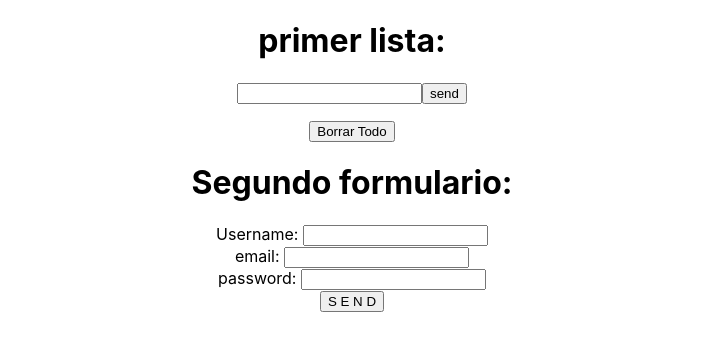
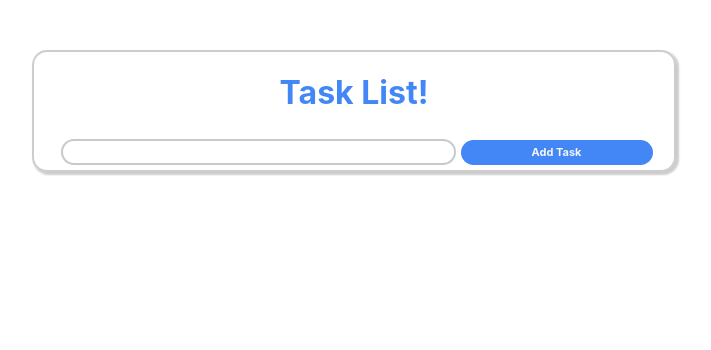
Before and after one commit to danielrb97/exercise1, a React (Create React App) app in the folder exercise/: page / in a window 1280 px wide. Shown: the top 350 px of the page, without its empty margins (288-999 px from the left). Built offline with nearby package versions, Linux system fonts and the light colour scheme.

Commit message:
ejercicio 4

```diff
--- a/exercise/src/App.css
+++ b/exercise/src/App.css
@@ -1,38 +1,152 @@
 .App {
   text-align: center;
+  position: absolute;
+  left: calc(25%);
+  width: 50%;
+  border: 2px solid #9f9a9a81;
+  margin-top: 50px;
+  border-radius: 15px;
+  box-shadow: 2px 2px 2px 1px rgba(0, 0, 0, 0.2);
 }
 
-.App-logo {
-  height: 40vmin;
-  pointer-events: none;
+
+.Lista-text{
+  font-size: 50px;
+  text-decoration: dashed;
 }
 
-@media (prefers-reduced-motion: no-preference) {
-  .App-logo {
-    animation: App-logo-spin infinite 20s linear;
-  }
+.addItem-container h1{
+  font-family: inherit;
+  color: #4287f5;
 }
 
-.App-header {
-  background-color: #282c34;
-  min-height: 100vh;
-  display: flex;
-  flex-direction: column;
-  align-items: center;
-  justify-content: center;
-  font-size: calc(10px + 2vmin);
-  color: white;
+.addItem-container input{
+  border-radius: 20px;
+  width: 60%;
+  margin: 5px;
+  border: 2px solid #bfc3c3de;
+  padding-left: 5px;
+  color: black;
+  height: 20px;
 }
 
-.App-link {
-  color: #61dafb;
+.addItem-container input:hover{
+  border: 2px solid #4287f5;
+
 }
 
-@keyframes App-logo-spin {
-  from {
-    transform: rotate(0deg);
-  }
-  to {
-    transform: rotate(360deg);
-  }
+.addItem-container button{
+  border-radius: 20px;
+  border: none;
+  background-color: #4287f5;
+  font-family: inherit;
+  height: 25px;
+  color: whitesmoke;
+  font-size: 11px;
+  width: 30%;
+  cursor: pointer;
+  font-weight: bold;
 }
+
+.addItem-container button:hover{
+  background-color: #42aaf5;
+}
+
+.item-container{
+  margin-top: 10px;
+}
+.item-container input[type="checkbox"]{
+  appearance: none;
+  -webkit-appearance: none;
+  height: 15px;
+  width: 15px;
+  border-radius: 20px;
+  border: 2px solid rgb(102, 153, 51);
+  cursor: pointer;
+  margin-bottom: -2px;
+}
+
+.item-container input[type="checkbox"]:checked{
+  background-color: rgb(102, 153, 51);
+}
+
+.item-container input[type="text"]{
+  border-radius: 10px;
+  height: 20px;
+  margin-left: 5px;
+  margin-right: 5px;
+  color: black;
+  width: 50%;
+  background-color: white;
+}
+
+.EditButton{
+  border-radius: 10px;
+  border: none;
+  background-color: #ffc300;
+  color: white;
+  font-family: inherit;
+  font-size: 11px;
+  height: 20px;
+  width: 40px;
+  margin-right: 3px;
+  cursor: pointer;
+  font-weight: bold;
+}
+.EditButton:hover{
+  background-color: #ffd500;
+}
+
+.DoneButton{
+  border-radius: 10px;
+  border: none;
+  background-color: rgb(102, 153, 51);
+  color: white;
+  font-family: inherit;
+  font-size: 11px;
+  height: 20px;
+  width: 40px;
+  margin-right: 3px;
+  cursor: pointer;
+  font-weight: bold;
+}
+
+.DoneButton:hover{
+  background-color: rgb(112, 153, 51);
+}
+
+.DeleteButton{
+  background-color: #e94235;
+  border: none;
+  font-family: inherit;
+  font-weight: bold;
+  border-radius: 20px;
+ height: 22px;
+ width: 22px;
+  cursor: pointer;
+  padding-bottom: 3px;
+  margin-left: 4px;
+}
+
+.DeleteButton:hover{
+  background-color: #fb5151;
+}
+
+
+.borrarTodoButton{
+  background-color: #e94235;
+  border: none;
+  margin-top: 20px;
+  margin-bottom: 20px;
+  font-family: inherit;
+  font-size: 11px;
+  font-weight: bold;
+  border-radius: 5px;
+  height: 23px;
+  width: 30%;
+  cursor: pointer;
+}
+
+.borrarTodoButton:hover{
+  background-color: #fb5151;
+}
--- a/exercise/src/App.tsx
+++ b/exercise/src/App.tsx
@@ -1,43 +1,56 @@
-import React, {useState} from 'react';
-import './App.css';
-import Lista from './Components/Lista';
-import { intList } from './Components/Interfaces';
-import Form from './Components/Form'
-
-
+import React, { useState } from "react";
+import "./App.css";
+import { intList } from "./Components/Interfaces";
+import TodoList from "./Components/TodoList";
+import AddItem from "./Components/AddItem";
 
 function App() {
+  const [id, setId] = useState<number>(0);
+  var count: number = id;
 
-  const [newName, setNewName] = useState('');
-  var [newList, setNewList] = useState<intList[]>([]);
-  const [id,setId] = useState<number>(0);
-  var count:number = id;
-  var list:intList[] = []
+  const [listaTareas, setListaTareas] = useState<intList[]>([]);
 
-  const handleName = (name: string) =>{
-      list = [...newList, {name,id}];
-      count++;
-      setId(count);
-      setNewList(list);
-      setNewName('');
+  const handleItem = (task: string) => {
+    setListaTareas([...listaTareas, { id: id, task: task, completed: false }]);
+    count++;
+    setId(count);
+  };
 
+  const handleCheckBox = (id: number) => {
+    setListaTareas(
+      listaTareas.map((item) => {
+        return item.id === Number(id)
+          ? { ...item, completed: !item.completed }
+          : { ...item };
+      })
+    );
+  };
+
+  const handleDelete = (index: number) => {
+    setListaTareas(listaTareas.filter((a) => a.id !== index));
+  };
+
+  const borrarTodo = () => {
+    setListaTareas([]);
+  };
+
+  const editTask= (id:number,newtask:string) =>  {
+    setListaTareas(
+      listaTareas.map((item)=>{
+        return item.id === Number(id) ? {...item, task:newtask} : {...item};
+      })
+    )
   }
-
-  const handleDelete = (index:number)=>{setNewList(newList.filter(a => a.id !== newList[index].id))}
-
-  const borrarTodo=()=>{setNewList([])}
-
   return (
     <div className="App">
-        <form onSubmit={e => e.preventDefault()} >
-          <h1>primer lista:</h1>
-          <input type="text" onChange={e => setNewName(e.target.value)} value={newName}  />
-          <button onClick={() => handleName(newName)}>send</button>
-        </form>
-        <div>
-            <Lista newList={newList} handleDelete={handleDelete}  borrarTodo={borrarTodo} />
-            <Form/>
-        </div>
+      <AddItem handleItem={handleItem} />
+      <TodoList
+        borrarTodo={borrarTodo}
+        listaTareas={listaTareas}
+        handleCheckBox={handleCheckBox}
+        handleDelete={handleDelete}
+        editTask={editTask}
+      />
     </div>
   );
 }
--- /dev/null
+++ b/exercise/src/Components/AddItem.jsx
@@ -0,0 +1,24 @@
+import React, { useState } from "react";
+
+export default function AddItem({ handleItem }) {
+  const [newItem, setNewItem] = useState("");
+  const handleNewItem = (e) => {
+    e.preventDefault();
+    setNewItem("");
+  };
+  return (
+    <div className="addItem-container">
+      <form onSubmit={handleNewItem}>
+        <h1>Task List!</h1>
+        <input
+          value={newItem}
+          type="text"
+          name="AddItem"
+          id="AddItem"
+          onChange={(e) => setNewItem(e.target.value)}
+        />
+        <button onClick={() => handleItem(newItem)}>Add Task</button>
+      </form>
+    </div>
+  );
+}
--- /dev/null
+++ b/exercise/src/Components/DeleteAll.jsx
@@ -0,0 +1,5 @@
+const DeleteAll = ({ Atributte, borrarTodo }) => (
+  <button className="borrarTodoButton" onClick={borrarTodo}>{Atributte.text}</button>
+);
+
+export default DeleteAll;
--- a/exercise/src/Components/Interfaces.tsx
+++ b/exercise/src/Components/Interfaces.tsx
@@ -1,6 +1,7 @@
 export interface intList{
-    name:string;
     id:number;
+    task:string;
+    completed:boolean;
 }
 
 export interface IntObj{
--- a/exercise/src/Components/Lista.jsx
+++ b/exercise/src/Components/Lista.jsx
@@ -1,18 +1,51 @@
+import{ useEffect, useState } from "react";
+import DeleteAll from "./DeleteAll";
+
 //dummy component
 
-const Lista = ({newList, handleDelete, borrarTodo})=> (
+function Lista({ newList, itemId, handleDelete, borrarTodo, handleCheck }) {
+
+  const [checked, setChecked] = useState(false);
+  const [id, setId] = useState(Number);
+
+  useEffect(()=>{
+       setId(itemId)
+       console.log(id)
+  },[newList])
+
+  const getStyle= () => {
+    return{
+        textDecoration: newList[id].completed  ? 'line-through': 'none',
+        backgroundColor: '#CCF7E3'
+    }
+  }
+
+
+
+  return (
 
     //fragments are used when we want to wrap something and that doesnt need a style
+
     <>
-        <ul>
-            {
-                newList.map((list,index)=>(
-                    <li key={list.index}>{list.name}<button onClick={() => handleDelete(index)}>x</button></li>
-                ))
-            }
-        </ul>
-        <button onClick={borrarTodo}>Borrar Todo</button>
+      <ul>
+        {newList.map((list, index) => (
+          <li key={list.index}>
+            <input
+              checked={newList[id].completed}
+              key={index}
+              type="checkbox"
+              name="miCheck"
+              onChange={()=>handleCheck(index)}
+            />
+            <div key={index} style={getStyle()}>{list.name}</div>
+
+            <input type="text" name="listado" defaultValue={list.name} placeholder='Que hay que hacer?' style={getStyle()}/>
+            <button onClick={() => handleDelete(index)}>x</button>
+          </li>
+        ))}
+      </ul>
+      <DeleteAll Atributte={{text:'Borrar todo'}} borrarTodo={borrarTodo}/>
     </>
-)
-
+  );
+}
 export default Lista;
--- /dev/null
+++ b/exercise/src/Components/TodoItem.jsx
@@ -0,0 +1,56 @@
+import { useState } from "react";
+
+function TodoItem({ items, handleCheckBox, handleDelete, editTask }) {
+  const getStyle = () => {
+    return {
+      textDecoration: items.completed ? "line-through" : "none",
+      border: handleDisabled == true ? 'none' : '',
+    };
+  };
+
+
+  const getStyleCheck = () => {
+    return {
+      display: updateTask == '' && items.task == '' ? 'none' : ''
+    };
+  };
+  const editAtribute = (id) => {
+    setHandleDisabled(!handleDisabled);
+    editTask(id,updateTask)
+  };
+
+  const [updateTask, setUpdateTask] = useState("");
+  const [handleDisabled, setHandleDisabled] = useState(true);
+
+  return (
+    <div className="item-container">
+      <input
+        type="checkbox"
+        checked={items.completed}
+        onChange={() => handleCheckBox(items.id)}
+        className="checkbox"
+        style={getStyleCheck()}
+      ></input>
+      <>
+        <input
+          style={getStyle()}
+          type="text"
+          placeholder='que hay que hacer?'
+          value={handleDisabled != true ? (updateTask) : items.task }
+          id="ItemLista"
+          onChange={(e) => setUpdateTask(e.target.value)}
+          disabled={handleDisabled}
+        />
+      </>
+      {handleDisabled == true ? (
+        <button className="EditButton" onClick={()=>editAtribute(items.id)}>Edit</button>
+      ) : (
+        <button className="DoneButton" onClick={()=>editAtribute(items.id)}>Done</button>
+      )}
+
+      <button  className="DeleteButton" onClick={() => handleDelete(items.id)}>x</button>
+    </div>
+  );
+}
+
+export default TodoItem;
--- /dev/null
+++ b/exercise/src/Components/TodoList.jsx
@@ -0,0 +1,34 @@
+import TodoItem from "./TodoItem";
+import DeleteAll from "./DeleteAll";
+
+const TodoList = ({
+  listaTareas,
+  handleCheckBox,
+  handleDelete,
+  borrarTodo,
+  editTask
+}) => (
+  <div className="List-container">
+    {listaTareas.map((items, index) => {
+      return (
+        <TodoItem
+          key={index}
+          items={items}
+          handleCheckBox={handleCheckBox}
+          handleDelete={handleDelete}
+          editTask={editTask}
+        />
+      );
+    })}
+    {listaTareas.length != 0 ? (
+      <DeleteAll
+        borrarTodo={borrarTodo}
+        Atributte={{ text: "Borrar todo alv" }}
+      />
+    ) : (
+      <></>
+    )}
+  </div>
+);
+
+export default TodoList;
```
